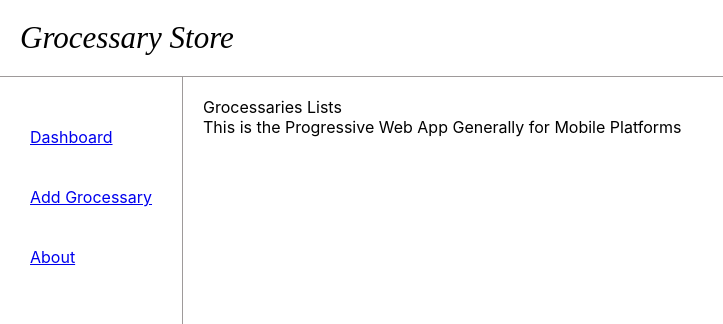
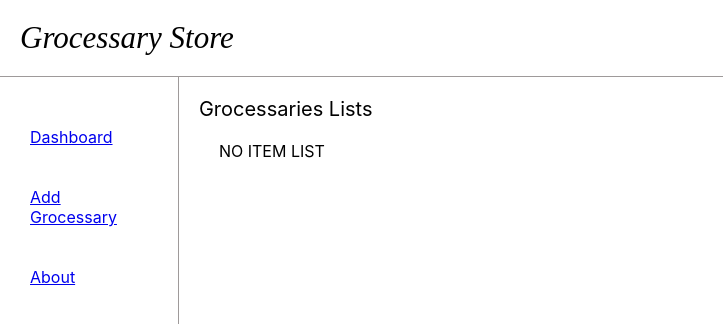
Before and after one commit to goel-sunny/react-maps-pwa, a React (Create React App) app: page / in a window 1280 px wide. Shown: the top 324 px of the page, without its empty margins (0-723 px from the left). Built offline with nearby package versions, Linux system fonts and the light colour scheme.

Commit message:
[#0000] - [Sunny] displaying grocesssaries list on dashbaord

```diff
--- a/src/App.scss
+++ b/src/App.scss
@@ -20,6 +20,7 @@
     &__aside {
       padding: 30px;
       border-right: 1px solid rgb(158, 154, 154);
+      flex: 1;
 
       .link {
         display: block;
@@ -29,6 +30,7 @@
 
     &__article {
       padding: 20px;
+      flex: 9;
     }
   }
 }
--- a/src/components/add-item/add-item.tsx
+++ b/src/components/add-item/add-item.tsx
@@ -37,7 +37,7 @@ export default function AddItem(props: any) {
       <form className="form">
         <div className="form__item_type">
           <label> Choose Item Type : </label>
-          <select onSelect={itemTypeHandle}>
+          <select onChange={itemTypeHandle}>
             {ITEM_TYPES.map((itemType, index) => {
               return (
                 <option value={`${itemType}`} key={index}>
--- a/src/container/dashboard/dashboard.scss
+++ b/src/container/dashboard/dashboard.scss
@@ -1,13 +1,23 @@
-.home_container {
-    display: flex;
-    font-size: 16px;
-    font-family: "Courier New", Courier, monospace;
+.dashboard_container {
+  .dashboard__header {
+    font-size: 20px;
+  }
 
-    .home__header {
-      font-size: 20px;
+  .dashboard__content {
+    padding: 10px;
+
+    table,
+    th,
+    td {
+      border: 1px solid rgb(175, 170, 170);
     }
 
-    .home__cotent {
+    table {
+      width: 100%;
+    }
+
+    &__no-item {
       padding: 10px;
     }
   }
+}
--- a/src/container/dashboard/dashboard.tsx
+++ b/src/container/dashboard/dashboard.tsx
@@ -1,20 +1,41 @@
-import React from "react";
+import { useEffect } from "react";
+import { connect } from "react-redux";
 import "./dashboard.scss";
+import { itemsSelector } from "../../store/selector/app.selector";
+import { IItem } from "../../model/item.interface";
 
-export default class Dashboard extends React.Component {
-
-  constructor(props: {}) {
-    super(props);
-  }
-
-  render() {
+function Dashboard(props: any) {
   return (
     <section className="dashboard_container">
-        <div className="dashbaord__header">Grocessaries Lists </div>
+      <div className="dashboard__header">Grocessaries Lists </div>
       <div className="dashboard__content">
-          This is the Progressive Web App Generally for Mobile Platforms{" "}
+        {props.items.length ? (
+          <table>
+            <thead>
+              <tr>
+                <th> IITem Name</th>
+                <th> IITem Type</th>
+                <th> Quantity</th>
+              </tr>
+            </thead>
+            <tbody>
+              {props.items.map((item: IItem, index: number) => {
+                return (
+                  <tr key={index}>
+                    <td> {item.name}</td>
+                    <td> {item.itemType}</td>
+                    <td> {item.quantity}</td>
+                  </tr>
+                );
+              })}
+            </tbody>
+          </table>
+        ) : (
+          <div className="dashboard__content__no-item"> NO ITEM LIST </div>
+        )}
       </div>
     </section>
   );
 }
-}
+
+export default connect(itemsSelector, null)(Dashboard);
--- a/src/store/action/app.action.ts
+++ b/src/store/action/app.action.ts
@@ -1,7 +1,6 @@
 import { ADD_ITEM } from "./app.actionTypes";
 
 const addItemAction = function(item: any) {
-  console.log("add item acrtions    ", item);
   return {
     type: ADD_ITEM,
     payload: item
--- a/src/store/reducer/app.reducer.ts
+++ b/src/store/reducer/app.reducer.ts
@@ -16,7 +16,6 @@ export const initialState: IState = {
 };
 
 export function appReducer(state = initialState, actions: IAction) {
-  console.log("dispatcher   ", actions.payload);
   switch (actions.type) {
     case ADD_ITEM:
       return { items: [...state.items, actions.payload] };
--- a/src/store/selector/app.selector.ts
+++ b/src/store/selector/app.selector.ts
@@ -1,5 +1,13 @@
+import { IItem } from "../../model/item.interface";
 import { IState } from "../reducer/app.reducer";
 
-export const itemsSelector = function(state: IState) {
-  return state.items;
+const getGrocessaryState = (state: {
+  grocessaryItems: { items: Array<IItem> };
+}) => {
+  return state.grocessaryItems;
 };
+
+export const itemsSelector = (appState: any) => {
+  const grocessaryState = getGrocessaryState(appState);
+  return { items: grocessaryState.items };
+};
```
Also changed, not shown: 1 other file (tests, documents, lock files or other folders). Lines whose indentation alone changed are shown as unchanged.
